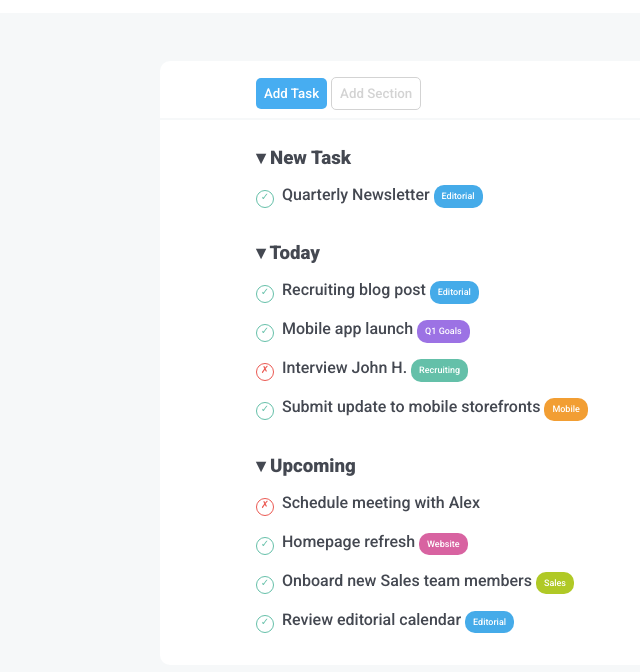
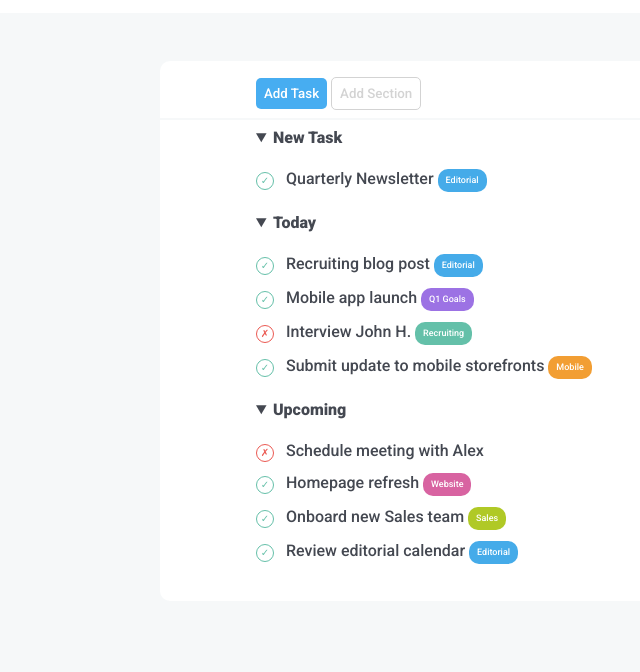
Before and after one commit to Giulia-Ciampelli/html-css-toboolist, a plain HTML site: page index.html in a window 1280 px wide. Shown: the part 68-740 px from the top of the page, without its empty margins (0-640 px from the left). Drawn offline with Linux system fonts and the light colour scheme.

Commit message:
docs: change html series of p to lists

```diff
--- a/index.html
+++ b/index.html
@@ -31,45 +31,69 @@
         <!-- qui cominciano le liste -->
 
         <!-- sezione new task -->
-        <div class="task">
-            <h3>&#9662; New Task</h3>
-            <p>
-                <span class="check">&check;</span>Quarterly Newsletter <span class="tag" id="editorial">Editorial</span>
-            </p>
-        </div>
+        <details open>
+            <summary>New Task</summary>
+            <ul>
+                <li>
+                    <span class="check">&check;</span>
+                    Quarterly Newsletter
+                    <span class="tag" id="editorial">Editorial</span>
+                </li>
+            </ul>
+        </details>
 
         <!-- sezione today -->
-        <div class="task">
-            <h3>&#9662; Today</h3>
-            <p>
-                <span class="check">&check;</span>Recruiting blog post <span class="tag" id="editorial">Editorial</span>
-            </p>
-            <p>
-                <span class="check">&check;</span>Mobile app launch <span class="tag" id="q1-goals">Q1 Goals</span></p>
-            <p>
-                <span class="cross">&cross;</span>Interview John H. <span class="tag" id="recruiting">Recruiting</span>
-            </p>
-            <p>
-                <span class="check">&check;</span>Submit update to mobile storefronts <span class="tag" id="mobile">Mobile</span>
-            </p>
-        </div>
+        <details open>
+            <summary>Today</summary>
+            <ul>
+                <li>
+                    <span class="check">&check;</span>
+                    Recruiting blog post
+                    <span class="tag" id="editorial">Editorial</span>
+                </li>
+                <li>
+                    <span class="check">&check;</span>
+                    Mobile app launch
+                    <span class="tag" id="q1-goals">Q1 Goals</span>
+                </li>
+                <li>
+                    <span class="cross">&cross;</span>
+                    Interview John H.
+                    <span class="tag" id="recruiting">Recruiting</span>
+                </li>
+                <li>
+                    <span class="check">&check;</span>
+                    Submit update to mobile storefronts
+                    <span class="tag" id="mobile">Mobile</span>
+                </li>
+            </ul>
+        </details>
 
         <!-- sezione upcoming -->
-        <div class="task">
-            <h3>&#9662; Upcoming</h3>
-            <p>
-                <span class="cross">&cross;</span>Schedule meeting with Alex
-            </p>
-            <p>
-                <span class="check">&check;</span>Homepage refresh <span class="tag" id="website">Website</span>
-            </p>
-            <p>
-                <span class="check">&check;</span>Onboard new Sales team members <span class="tag" id="sales">Sales</span>
-            </p>
-            <p>
-                <span class="check">&check;</span>Review editorial calendar <span class="tag" id="editorial">Editorial</span>
-            </p>
-        </div>
+        <details open>
+            <summary>Upcoming</summary>
+            <ul>
+                <li>
+                    <span class="cross">&cross;</span>
+                    Schedule meeting with Alex
+                </li>
+                <li>
+                    <span class="check">&check;</span>
+                    Homepage refresh
+                    <span class="tag" id="website">Website</span>
+                </li>
+                <li>
+                    <span class="check">&check;</span>
+                    Onboard new Sales team
+                    <span class="tag" id="sales">Sales</span>
+                </li>
+                <li>
+                    <span class="check">&check;</span>
+                    Review editorial calendar
+                    <span class="tag" id="editorial">Editorial</span>
+                </li>
+            </ul>
+        </details>
     </main>
 </body>
 
--- a/style.css
+++ b/style.css
@@ -73,14 +73,21 @@ hr {
 }
 
 /* sezione liste */
-.task {
+details {
     color: var(--font-colour);
 }
 
-h3 {
-    display: inline-block;
+summary {
     font-weight: 900;
     margin-bottom: 0;
+}
+ ul {
+    list-style-type: none;
+    margin-left: -40px;
+ }
+
+li {
+    line-height: 2rem;
 }
 
 /* impostazioni check e cross */
@@ -94,6 +101,7 @@ h3 {
     font-size: x-small;
     text-align: center;
     margin-right: 0.5rem;
+    line-height: 1rem;
 }
 
 .cross {
@@ -106,6 +114,7 @@ h3 {
     font-size: x-small;
     text-align: center;
     margin-right: 0.5rem;
+    line-height: 1rem;
 }
 
 /* impostazioni tag alla fine della lista */
```
